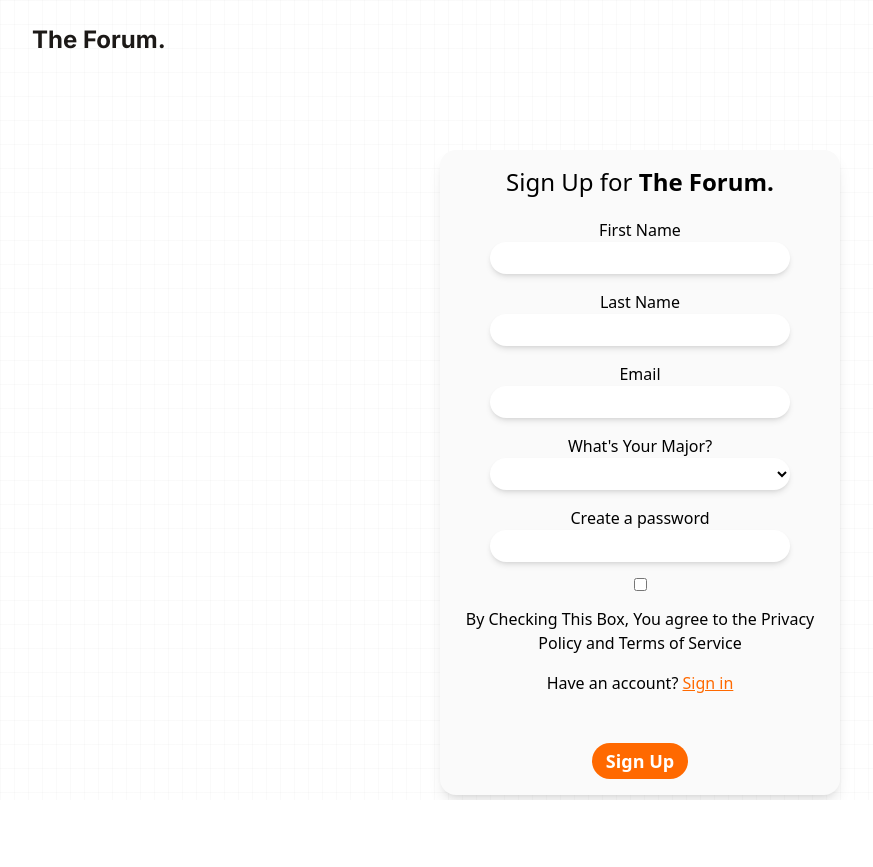
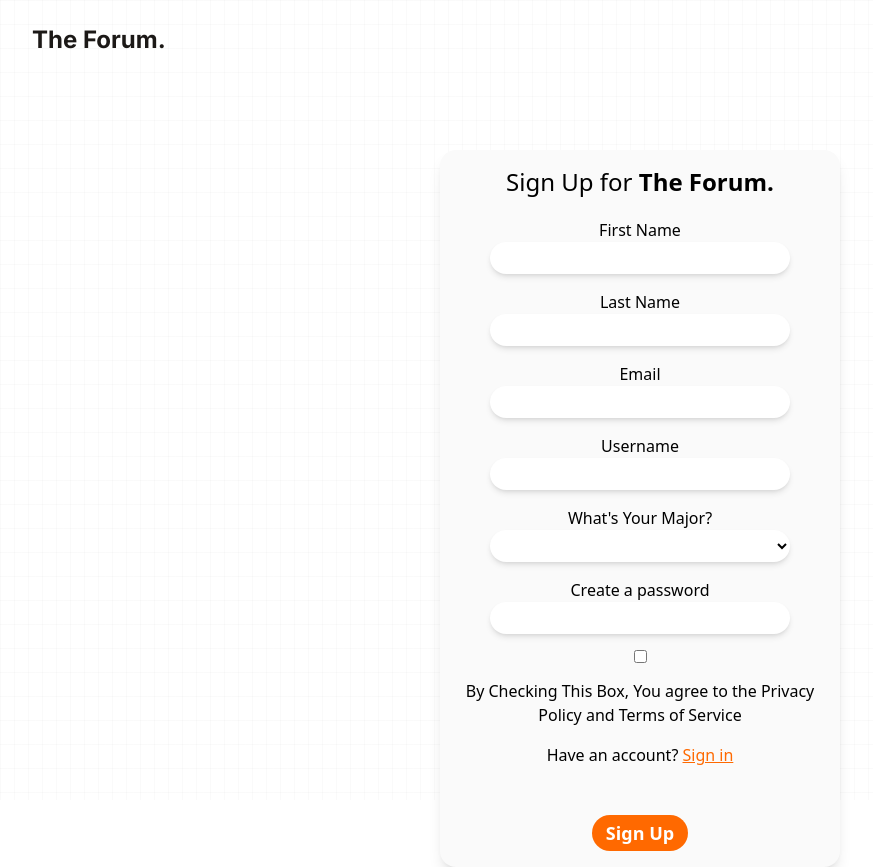
Before and after one commit to giolindor/theForum, a React (Vite) app in the folder client/: page /signup in a window 1280 px wide. Shown: the whole page, without its empty margins (0-873 px from the left). Before the commit the page ends 800 px from the top, so only its background shows below. Built offline with nearby package versions, Linux system fonts and the light colour scheme.

Commit message:
added username section in signup page

```diff
--- a/client/src/components/SignUpInfo.jsx
+++ b/client/src/components/SignUpInfo.jsx
@@ -32,6 +32,12 @@ const SignUpInfo = () => {
                     <input type="email" name="" id="" required className="w-[300px] shadow-md rounded-2xl p-1 text-center  focus:outline-orange-500 bg-white"/>
                 </label>
 
+
+                <label className="flex flex-col">
+                    Username
+                    <input type="text" name="" id="" required className="w-[300px] shadow-md rounded-2xl p-1 text-center  focus:outline-orange-500 bg-white"/>
+                </label>
+
                 <label for="major" className="flex flex-col">
                     What's Your Major?
                     <select name="major" id="major" className="w-[300px] rounded-2xl p-1 shadow-md focus:outline-orange-500 bg-white">
```
